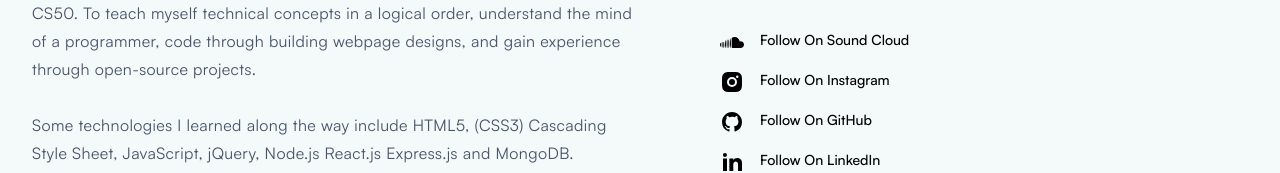
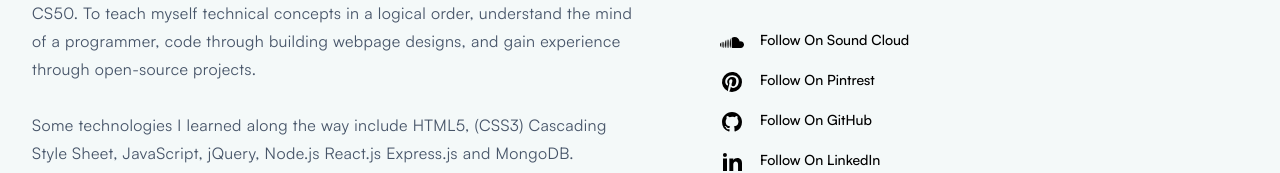
Before and after one commit to Justin-Bento/portfolio, a Next.js app: page /about in a window 1280 px wide. Shown: the part 607-780 px from the top of the page. Built offline with nearby package versions, Linux system fonts and the light colour scheme; no server answers.

Commit message:
updated social for about page

```diff
--- a/pages/about.tsx
+++ b/pages/about.tsx
@@ -7,6 +7,7 @@ import {
   RiInstagramFill,
   RiLinkedinFill,
   RiMailFill,
+  RiPinterestFill,
   RiSoundcloudFill,
 } from "react-icons/ri";
 
@@ -98,12 +99,12 @@ export default function about() {
                     <li className="flex items-center">
                       <Link
                         target="_blank"
-                        href="https://github.com/Justin-Bento"
+                        href="https://www.pinterest.ca/bentoajustin/"
                         className="flex text-sm font-medium transition group text-netural-800 dark:border-primary-900 dark:hover:bg-primary-900/50 dark:text-primary-40 hover:text-primary-500 dark:text-netural-200 dark:hover:text-slate-200"
                       >
-                        <RiInstagramFill className="flex-none w-6 h-6 transition fill-netural-500 group-hover:fill-slate-500" />
+                        <RiPinterestFill className="flex-none w-6 h-6 transition fill-netural-500 group-hover:fill-slate-500" />
                         <span className="ml-4 capitalize">
-                          Follow on Instagram
+                          Follow on Pintrest
                         </span>
                       </Link>
                     </li>
```
